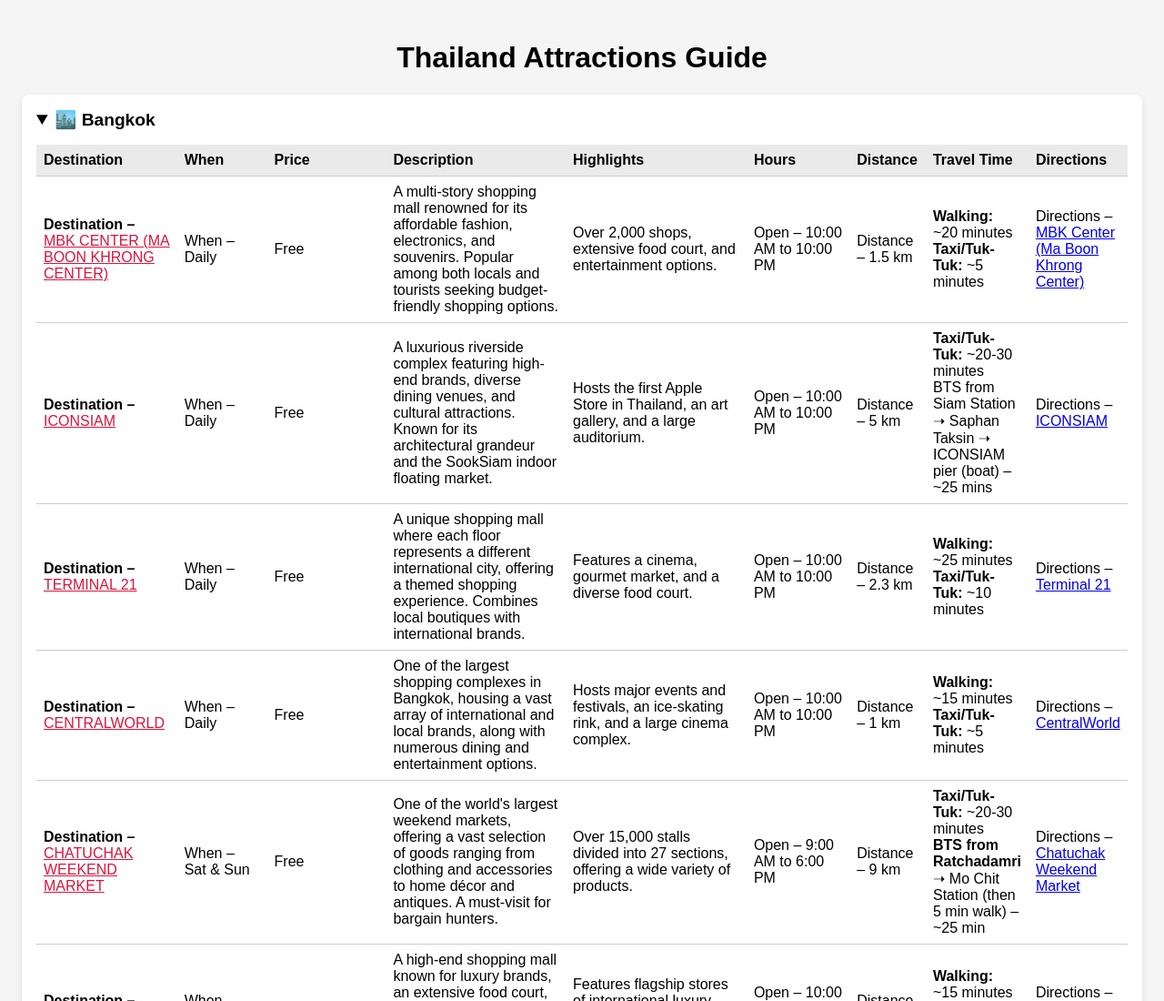
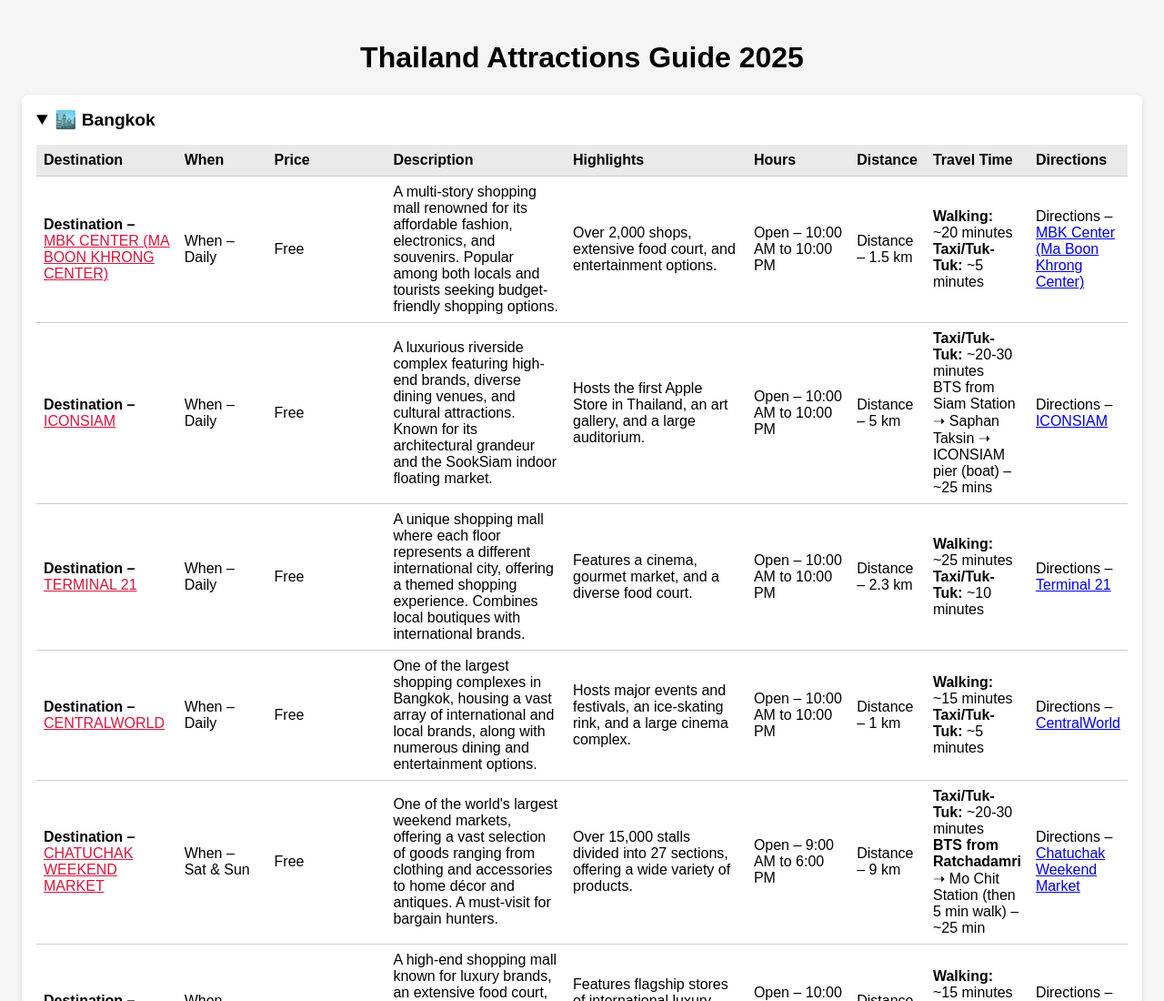
Before and after one commit to Thailand-2025/attractions-guide, a plain HTML site: page index.html in a window 1280 px wide. Shown: the top 1100 px of the page at 91% size. Drawn offline with Linux system fonts and the light colour scheme.

Commit message:
Add files via upload

```diff
--- a/index.html
+++ b/index.html
@@ -4,7 +4,7 @@
 <head>
 <meta charset="utf-8"/>
 <meta content="width=device-width, initial-scale=1.0" name="viewport"/>
-<title>Thailand Attractions Guide</title>
+<title>Thailand Attractions Guide 2025</title>
 <style>
     body {
       font-family: sans-serif;
@@ -59,7 +59,7 @@
   </style>
 </head>
 <body>
-<h1>Thailand Attractions Guide</h1>
+<h1>Thailand Attractions Guide 2025</h1>
 <details open="">
 <summary>🏙️ Bangkok</summary>
 <table><colgroup><col style="width: 13%;"/><col style="width: 9%;"/><col style="width: 12%;"/><col style="width: 18%;"/><col style="width: 18%;"/><col style="width: 10%;"/><col style="width: 7%;"/><col style="width: 9%;"/><col style="width: 4%;"/></colgroup>
```
